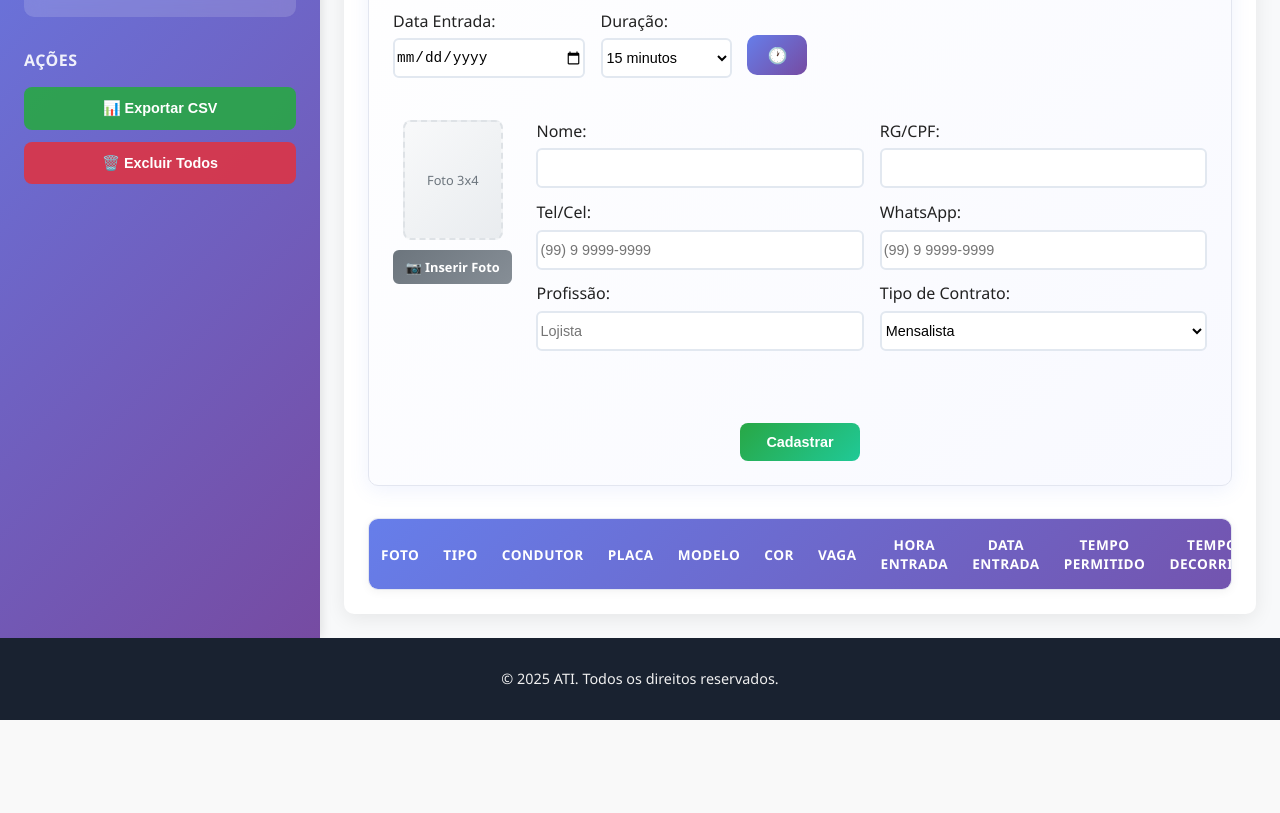
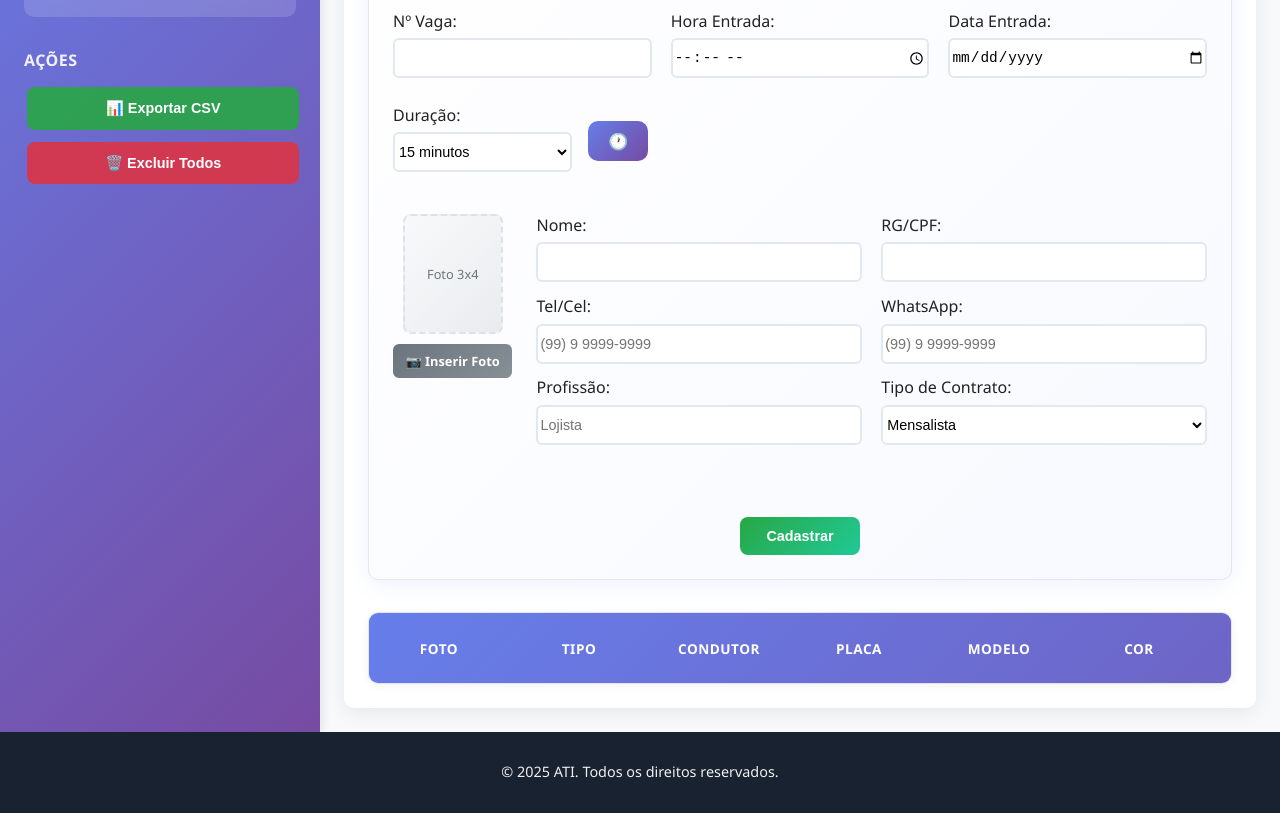
Before and after one commit to WebDesigner279/app-hotel-parking, a Next.js app: page /home in a window 1280 px wide. Shown: the part 400-1213 px from the top of the page. Before the commit the page ends 1120 px from the top, so only its background shows below. Built offline with nearby package versions, Linux system fonts and the light colour scheme.

Commit message:
Atualização do layout

```diff
--- a/app/home/Home.module.scss
+++ b/app/home/Home.module.scss
@@ -6,7 +6,6 @@
   font-family: 'Segoe UI', Tahoma, Geneva, Verdana, sans-serif;
   overflow-x: hidden; /* Previne scroll horizontal na página */
   align-items: stretch; /* Faz os filhos terem a mesma altura */
-}
 
 /* Sidebar moderna */
 .sidebar {
@@ -306,8 +305,8 @@
 
   .formRow {
     display: grid;
-    grid-template-columns: repeat(auto-fit, minmax(180px, 1fr));
-    gap: 1rem;
+    grid-template-columns: repeat(auto-fit, minmax(240px, 1fr));
+    gap: 1.2rem;
 
     label {
       flex: 1;
@@ -571,12 +570,43 @@
   }
 }
 
-.tabela {
-  min-width: 800px;
-  width: 100%;
-  border-collapse: collapse;
-  font-size: 0.9rem;
-  background-color: white;
+  .tabela {
+    min-width: 1000px;
+    width: 100%;
+    border-collapse: collapse;
+    font-size: 0.95rem;
+    background-color: white;
+    table-layout: auto;
+  }
+
+  .tabela th, .tabela td {
+    min-width: 140px;
+    max-width: 320px;
+    word-break: break-word;
+    white-space: normal;
+    padding-left: 0.5rem;
+    padding-right: 0.5rem;
+  }
+
+
+  /* Colunas Tempo Decorrido, Tempo Permitido e Tempo Excedido mais largas */
+  .tabela td.tempoDecorrido, .tabela th.tempoDecorrido,
+  .tabela td.tempoPermitido, .tabela th.tempoPermitido,
+  .tabela td.tempoExcedido, .tabela th.tempoExcedido {
+    min-width: 200px;
+    max-width: 400px;
+  }
+
+  /* Remover border-radius das células coloridas de tempo */
+  .tempoNormal,
+  .tempoExcedidoLeve,
+  .tempoExcedidoMedio,
+  .tempoExcedidoGrave,
+  .tempoExcedido,
+  .tempoDecorrido,
+  .duracaoMensal {
+    border-radius: 0 !important;
+  }
 
   thead {
     background: linear-gradient(135deg, #667eea 0%, #764ba2 100%);
--- a/app/home/page.tsx
+++ b/app/home/page.tsx
@@ -838,6 +838,8 @@ export default function VehicleFormPage() {
               <option value={120}>2 horas</option>
               <option value={240}>4 horas</option>
               <option value={480}>8 horas</option>
+              <option value={720}>12 horas</option>
+              <option value={1440}>24 horas</option>
               <option value={43200}>30 dias (Mensal)</option>
             </select>
           </label>
```
